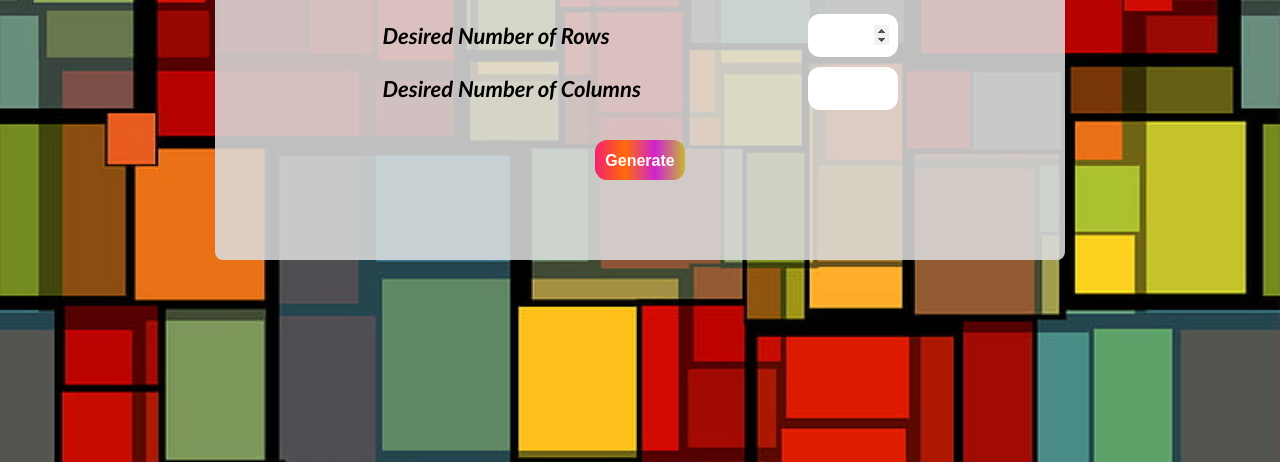
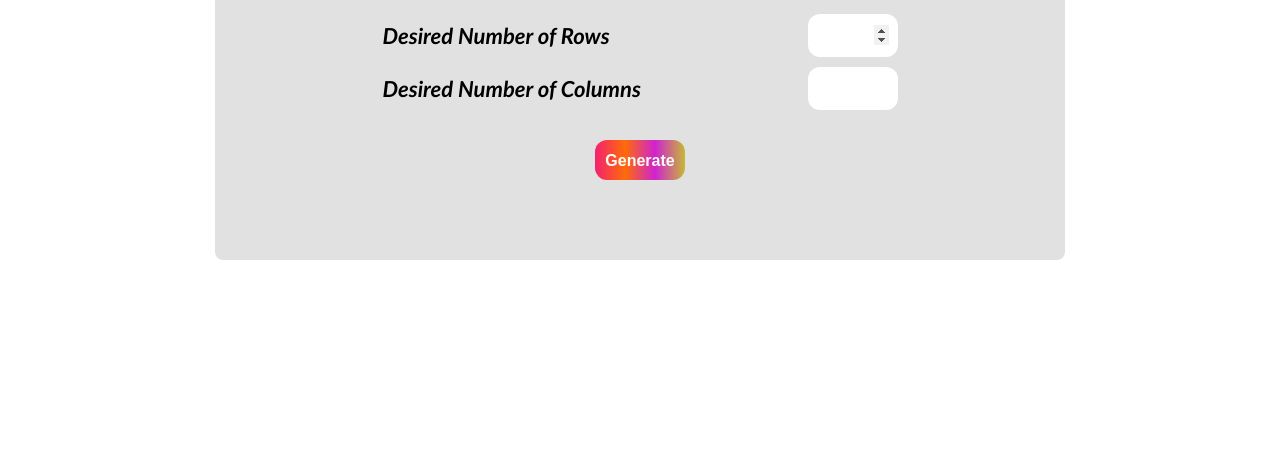
Before and after one commit to AvaniSujith/Graph_TASK, a plain HTML site: page index.html in a window 1280 px wide. Shown: the part 338-800 px from the top of the page. Drawn offline with Linux system fonts and the light colour scheme; a web font is replaced by a local one.

Commit message:
background-removed

```diff
--- a/style.css
+++ b/style.css
@@ -36,7 +36,9 @@
 }
 
 body{
-    background-image: url('assets/g8.jpg');
+    /* background:linear-gradient(rgba(0, 0, 0, 0.5), rgba(0, 0,0, 0.5)),
+               url('assets/g8.jpg'); */
+    /* opacity: 0.5; */
     background-repeat: no-repeat;
     background-position: center;
     background-size:cover;
```
Also changed, not shown: assets/g2.jpg (deleted), assets/g3.jpg (deleted), assets/g4.avif (deleted), assets/g5.jpg (deleted), assets/g6.png (deleted), assets/g7.jpeg (deleted), assets/g8.jpg (deleted), assets/graph1.jpeg (deleted).
